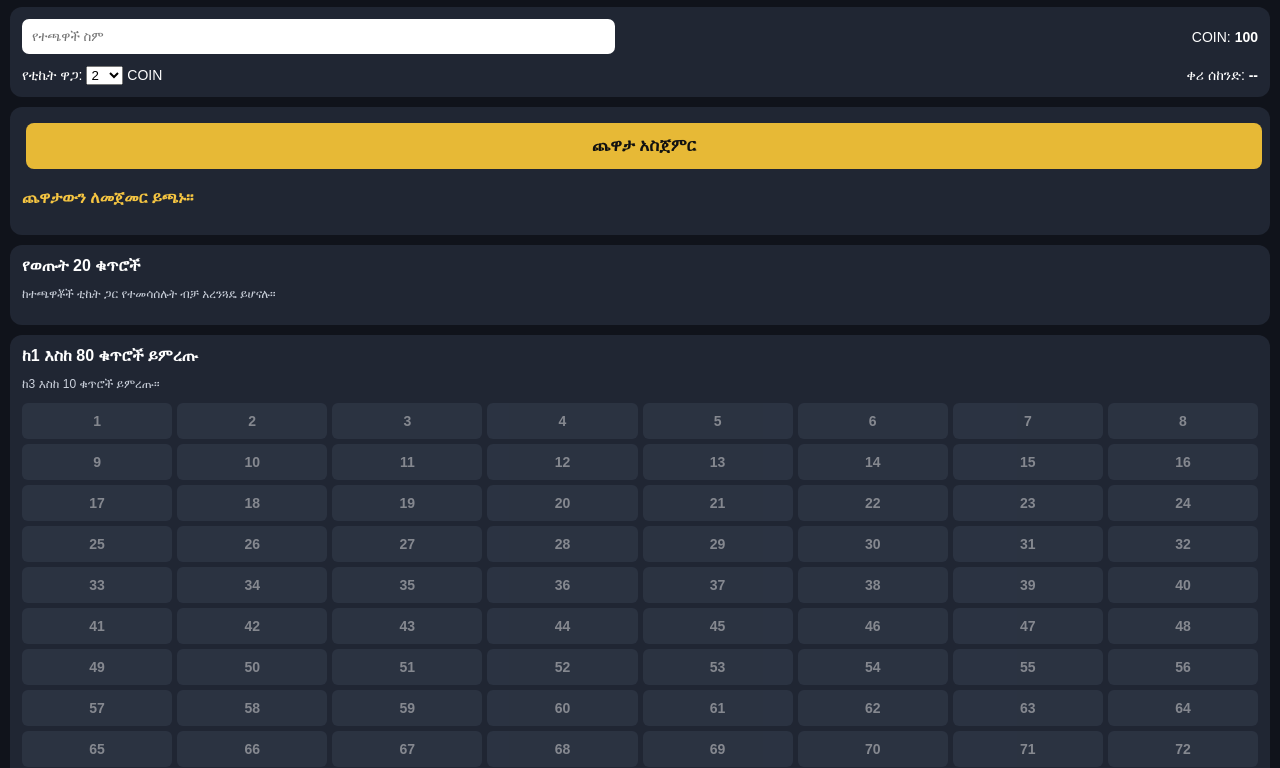
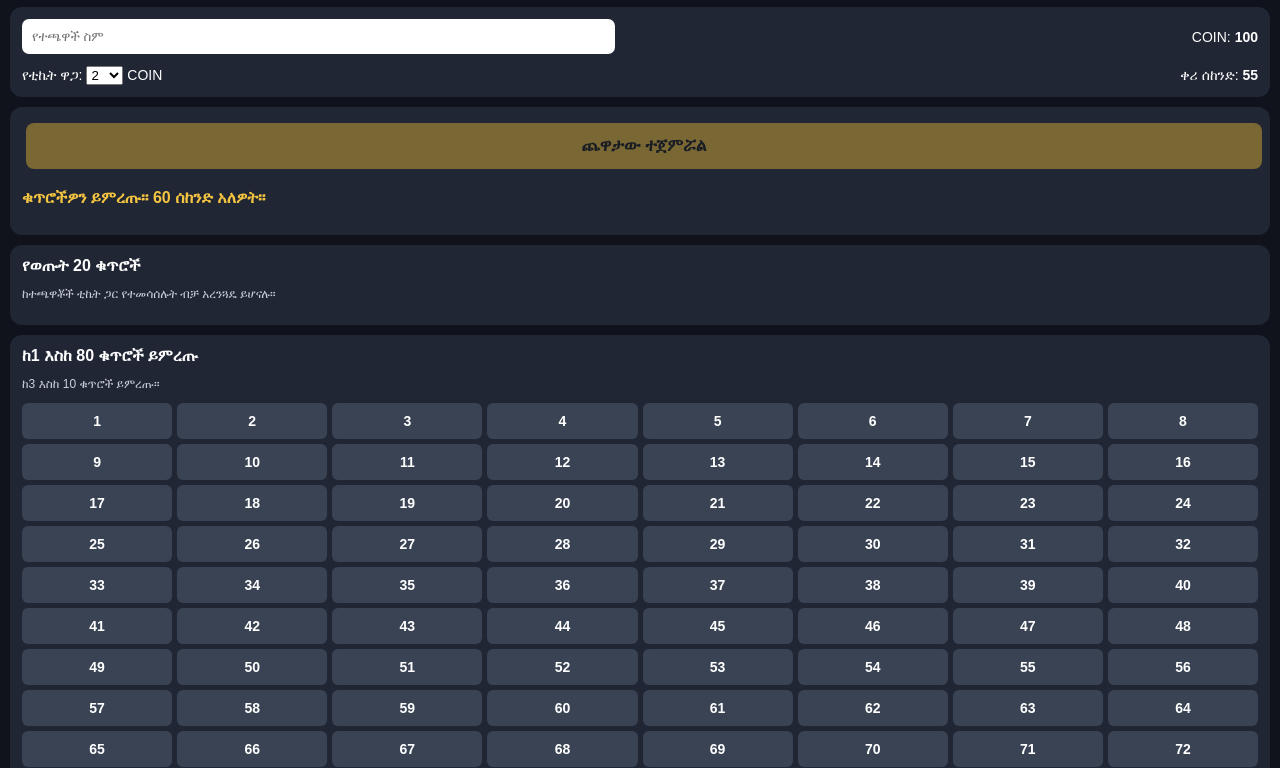
Before and after one commit to fuad147849-lgtm/FUADXKENOV2, a plain HTML site: page index.html in a window 1280 px wide. Shown: the part 48-816 px from the top of the page. Drawn offline with Linux system fonts and the light colour scheme.

Commit message:
Update index.html

```diff
--- a/index.html
+++ b/index.html
@@ -373,6 +373,9 @@ function finishRound(){
 showCoins();
 makeGrid();
 showTickets();
+window.addEventListener("load", () => {
+  startGame();
+});
 </script>
 
 </body>
```
